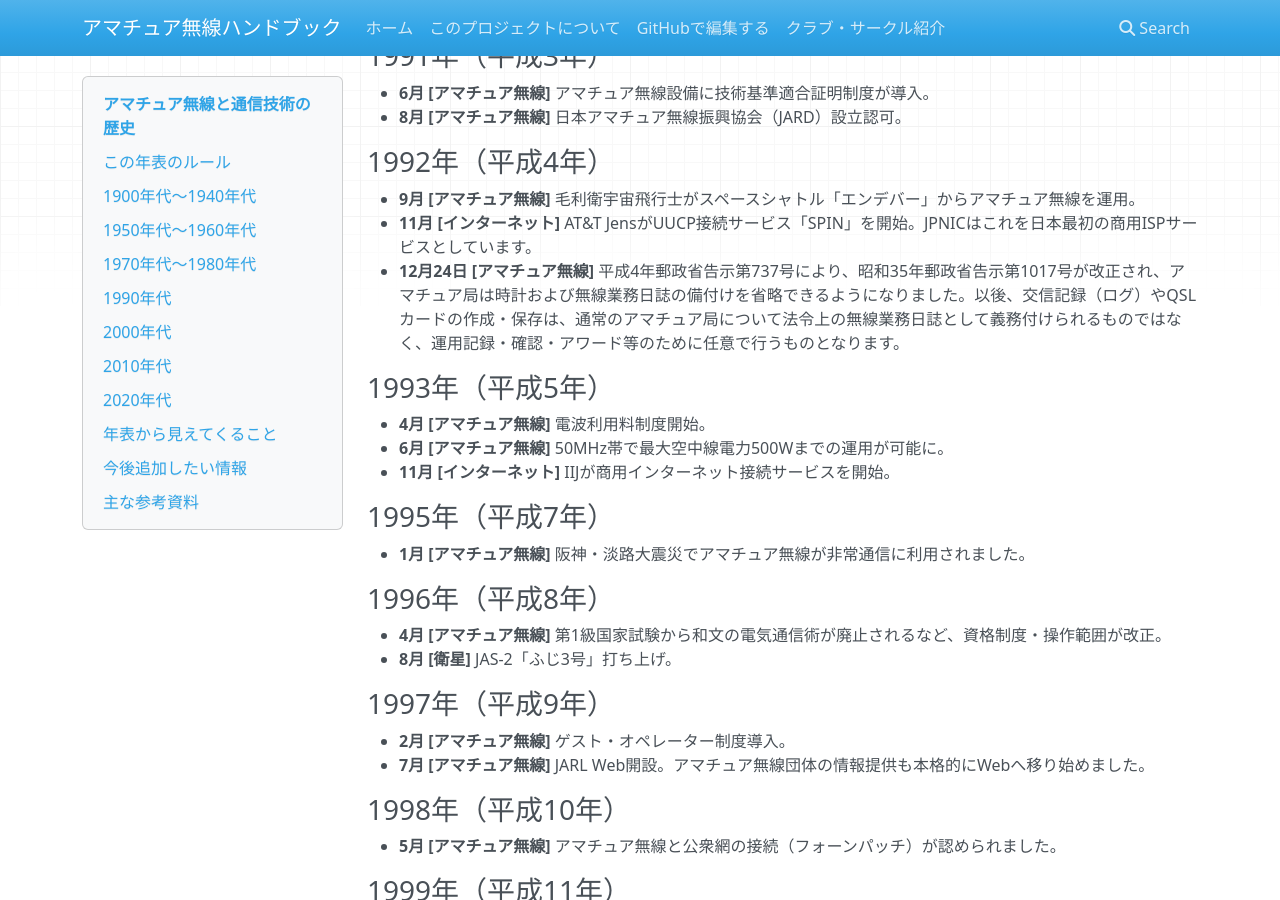
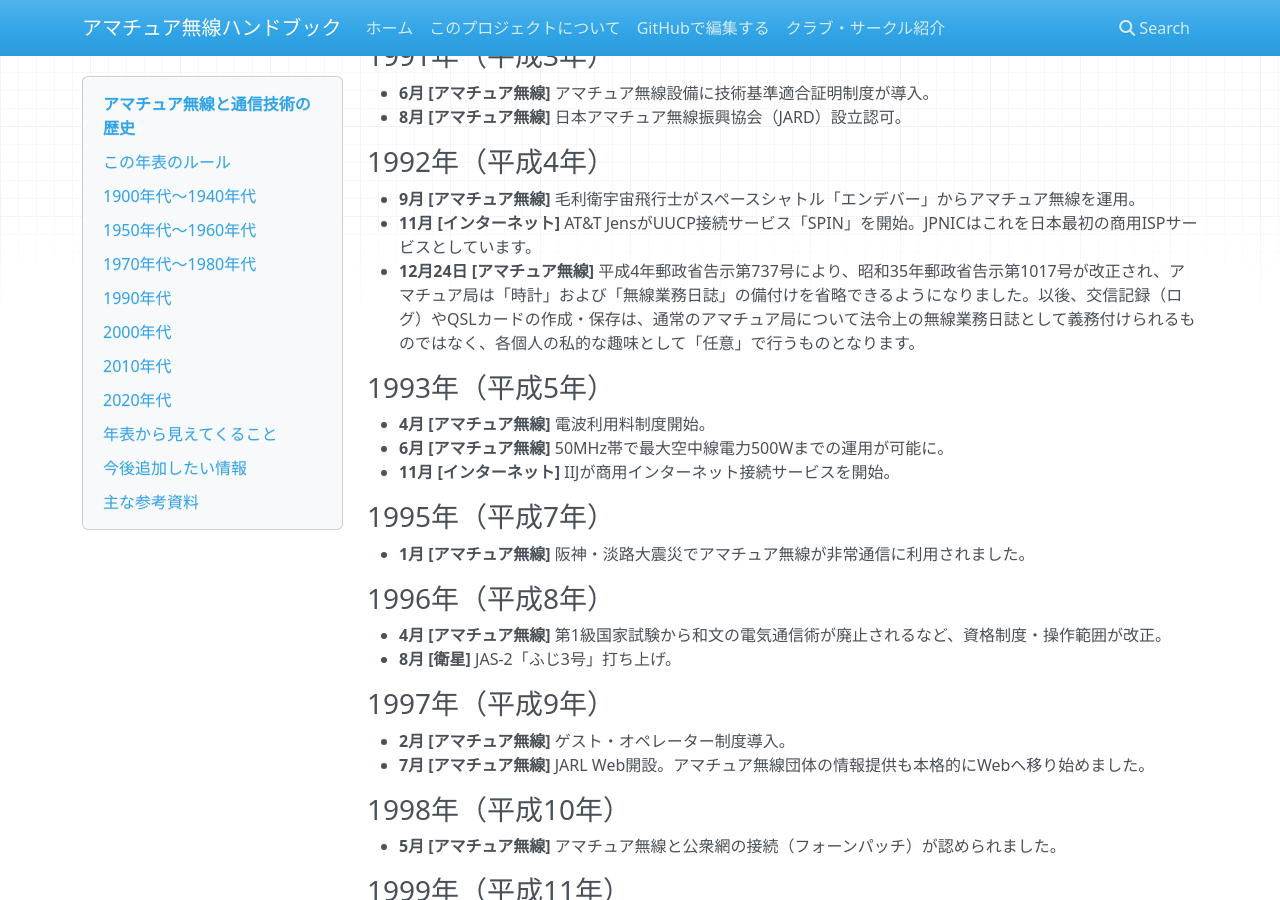
Before and after one commit to CQAKIBA/AmateurRadio-Handbook, an MkDocs documentation site: the page built from docs/15_歴史/history.md, in a window 1280 px wide and 900 px high, scrolled down 4630 px. Built offline with MkDocs 1.6.1, drawn with Linux system fonts in a browser that asks for light colours; nearby versions of some CDN libraries.

Commit message:
Revise December 24 entry for amateur radio in 1992
Corrected the wording in the December 24 entry for amateur radio in 1992 to clarify the changes in regulations regarding logbooks and operational records.

```diff
--- a/docs/15_歴史/history.md
+++ b/docs/15_歴史/history.md
@@ -211,7 +211,7 @@
 
 - **9月 [アマチュア無線]** 毛利衛宇宙飛行士がスペースシャトル「エンデバー」からアマチュア無線を運用。
 - **11月 [インターネット]** AT&T JensがUUCP接続サービス「SPIN」を開始。JPNICはこれを日本最初の商用ISPサービスとしています。
-- **12月24日 [アマチュア無線]** 平成4年郵政省告示第737号により、昭和35年郵政省告示第1017号が改正され、アマチュア局は時計および無線業務日誌の備付けを省略できるようになりました。以後、交信記録（ログ）やQSLカードの作成・保存は、通常のアマチュア局について法令上の無線業務日誌として義務付けられるものではなく、運用記録・確認・アワード等のために任意で行うものとなります。
+- **12月24日 [アマチュア無線]** 平成4年郵政省告示第737号により、昭和35年郵政省告示第1017号が改正され、アマチュア局は「時計」および「無線業務日誌」の備付けを省略できるようになりました。以後、交信記録（ログ）やQSLカードの作成・保存は、通常のアマチュア局について法令上の無線業務日誌として義務付けられるものではなく、各個人の私的な趣味として「任意」で行うものとなります。
 
 ### 1993年（平成5年）
 
```
